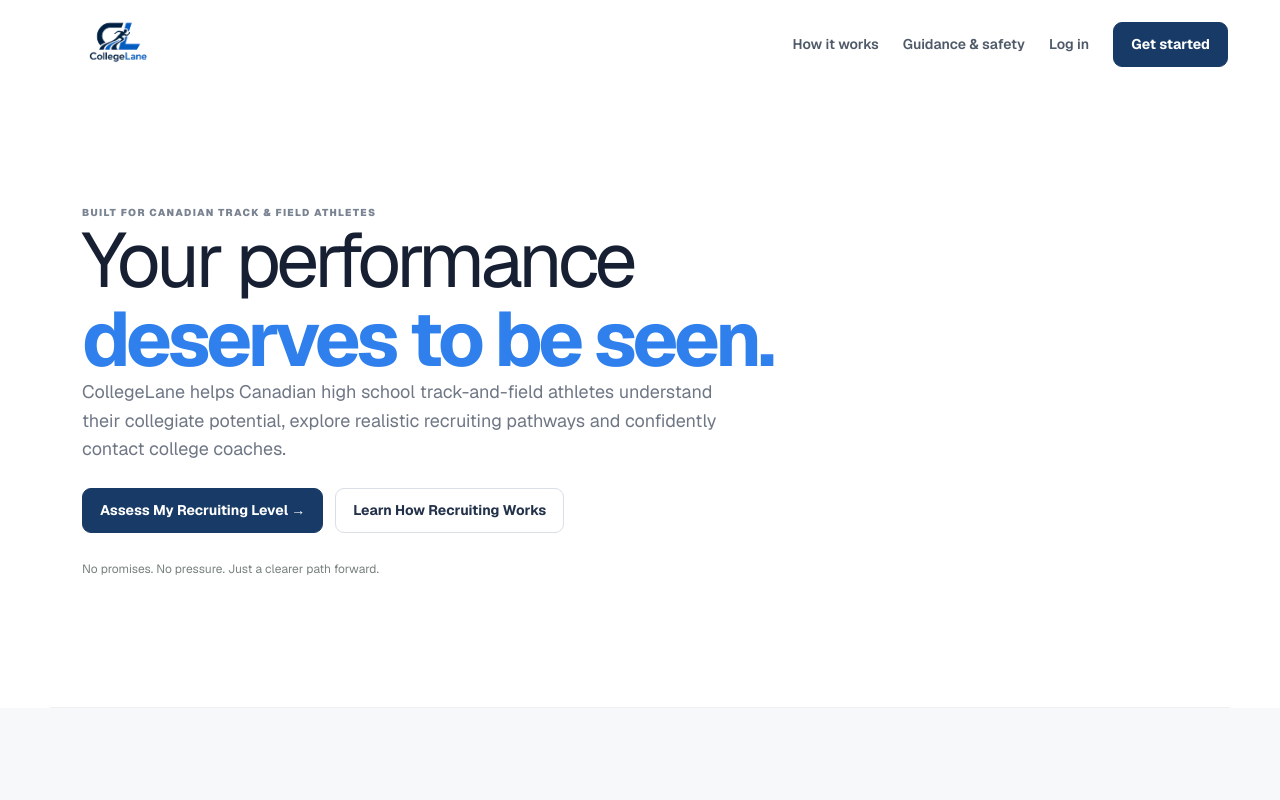
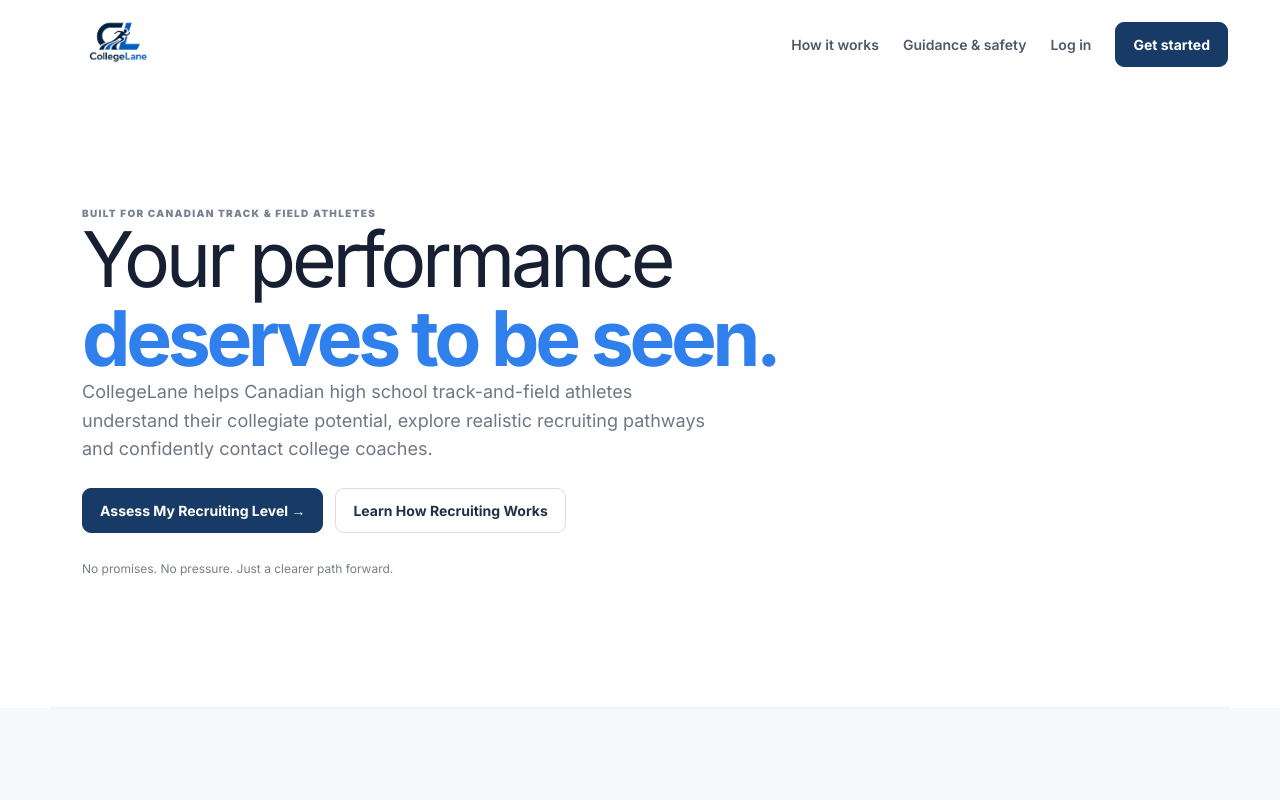
Before and after one commit to alfredliu9/CollegeLane, a Next.js app: page / in a window 1280 px wide. Shown: the top 800 px of the page. Built offline with nearby package versions, Linux system fonts and the light colour scheme.

Commit message:
Use Inter throughout CollegeLane

```diff
--- a/app/functional.css
+++ b/app/functional.css
@@ -3,7 +3,7 @@
 
 /* Minimal CollegeLane interface — presentation only. */
 :root{--ink:#172033;--green:#173b66;--lime:#2f80ed;--cream:#f6f7f9;--line:#e5e8ee;--muted:#6f7785;--white:#fff}
-body{background:#f6f7f9;color:var(--ink);font-family:var(--font-geist-sans),Arial,sans-serif;font-size:15px}
+body{background:#f6f7f9;color:var(--ink);font-family:var(--font-inter),Inter,Arial,sans-serif;font-size:15px;font-feature-settings:"cv02","cv03","cv04","cv11";font-optical-sizing:auto}
 p{color:var(--muted);line-height:1.6}
 h1,h2,h3{letter-spacing:-.035em}
 .logo img{width:132px;height:70px}
--- a/app/layout.tsx
+++ b/app/layout.tsx
@@ -1,16 +1,12 @@
 import type { Metadata } from "next";
-import { Geist, Geist_Mono } from "next/font/google";
+import { Inter } from "next/font/google";
 import "./globals.css";
 import "./functional.css";
 
-const geistSans = Geist({
-  variable: "--font-geist-sans",
+const inter = Inter({
+  variable: "--font-inter",
   subsets: ["latin"],
-});
-
-const geistMono = Geist_Mono({
-  variable: "--font-geist-mono",
-  subsets: ["latin"],
+  display: "swap",
 });
 
 export const metadata: Metadata = {
@@ -31,7 +27,7 @@ export default function RootLayout({
   return (
     <html lang="en">
       <body
-        className={`${geistSans.variable} ${geistMono.variable} antialiased`}
+        className={`${inter.variable} antialiased`}
       >
         {children}
       </body>
```
